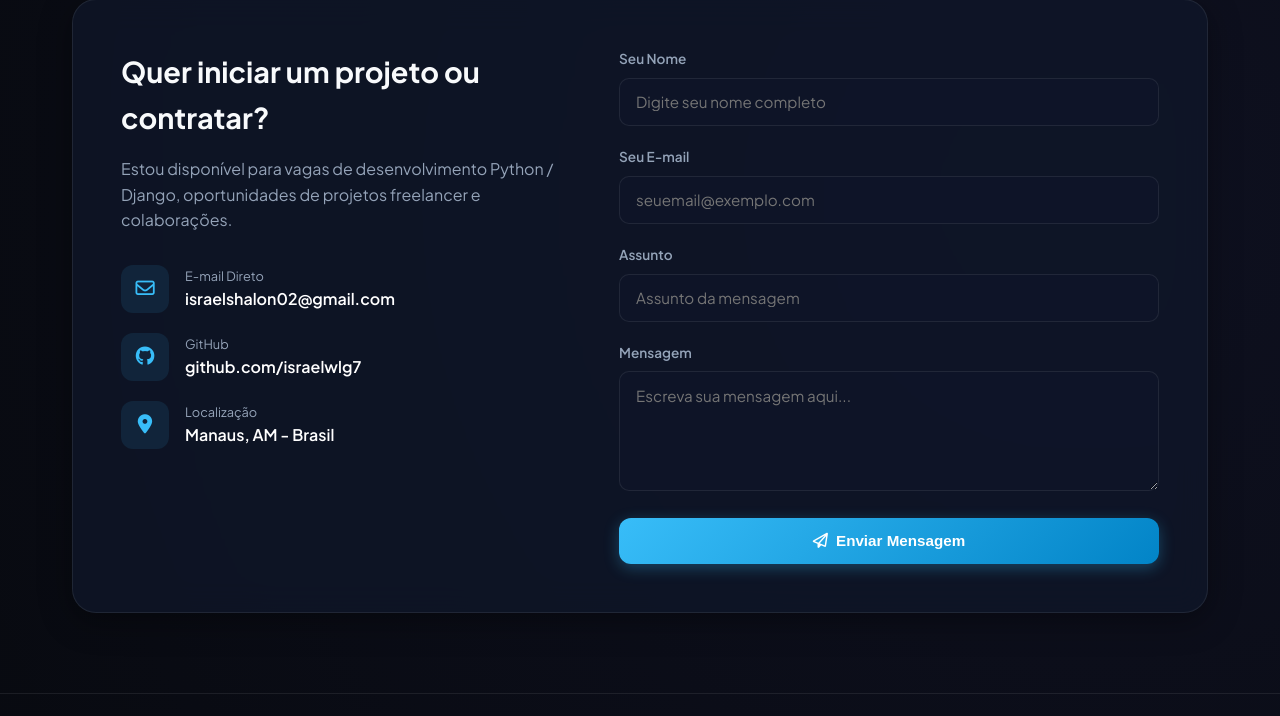
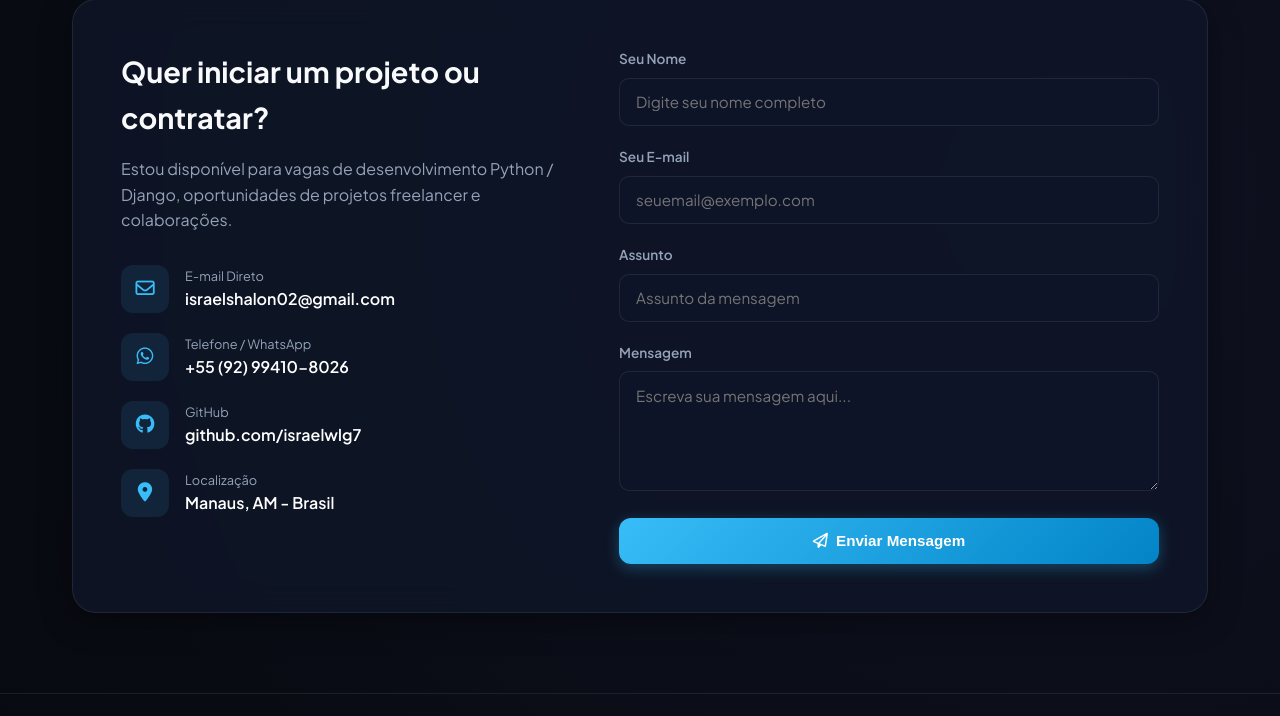
Before and after one commit to israelwlg7/portfolio-django, a Django app: page / in a window 1280 px wide. Shown: the part 3202-3918 px from the top of the page. Run offline with Django 5.2, Linux system fonts and the light colour scheme; data that the repository does not hold is empty.

Commit message:
feat: adicionar numero de Telefone/WhatsApp (+55 92 99410-8026) a secao de contato

```diff
--- a/principal/templates/index.html
+++ b/principal/templates/index.html
@@ -272,6 +272,14 @@
           </div>
 
           <div class="contact-item">
+            <div class="contact-icon"><i class="fa-brands fa-whatsapp"></i></div>
+            <div class="contact-text">
+              <label>Telefone / WhatsApp</label>
+              <a href="https://wa.me/5592994108026" target="_blank">+55 (92) 99410-8026</a>
+            </div>
+          </div>
+
+          <div class="contact-item">
             <div class="contact-icon"><i class="fa-brands fa-github"></i></div>
             <div class="contact-text">
               <label>GitHub</label>
```
